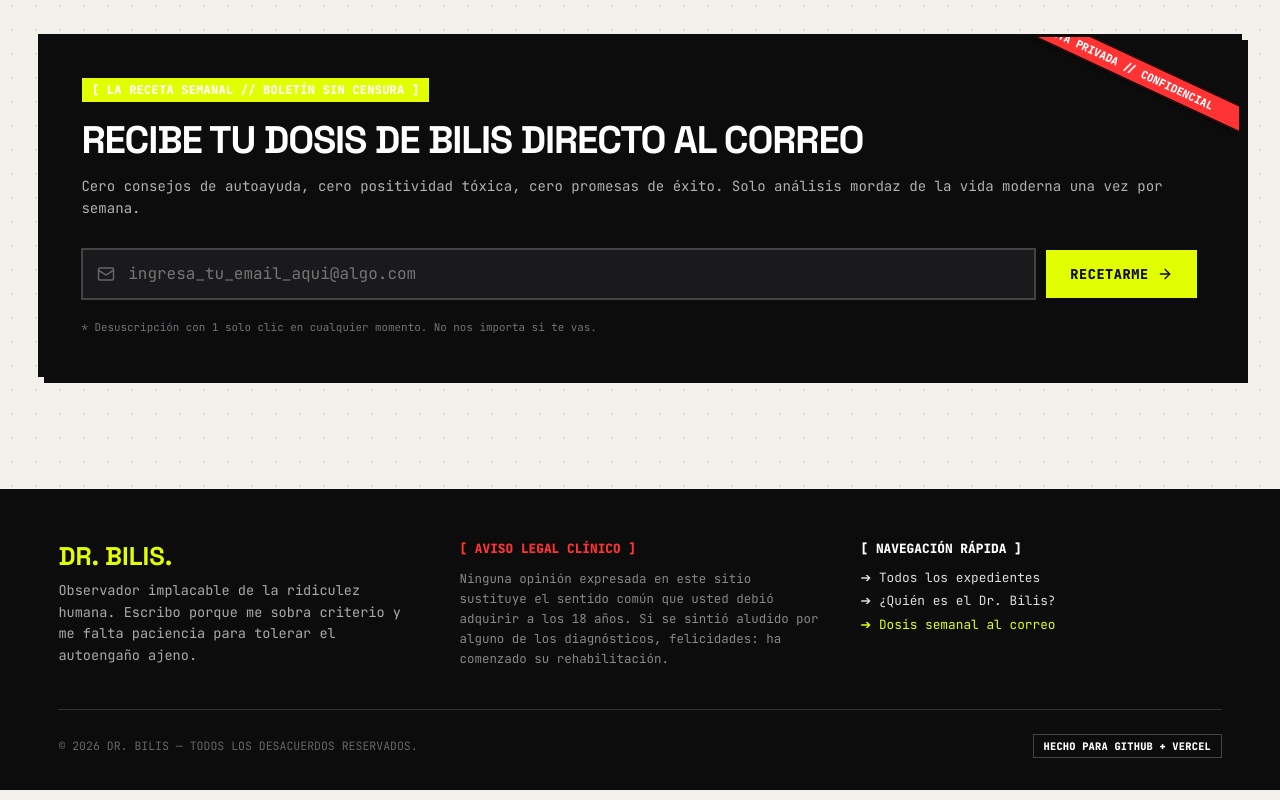
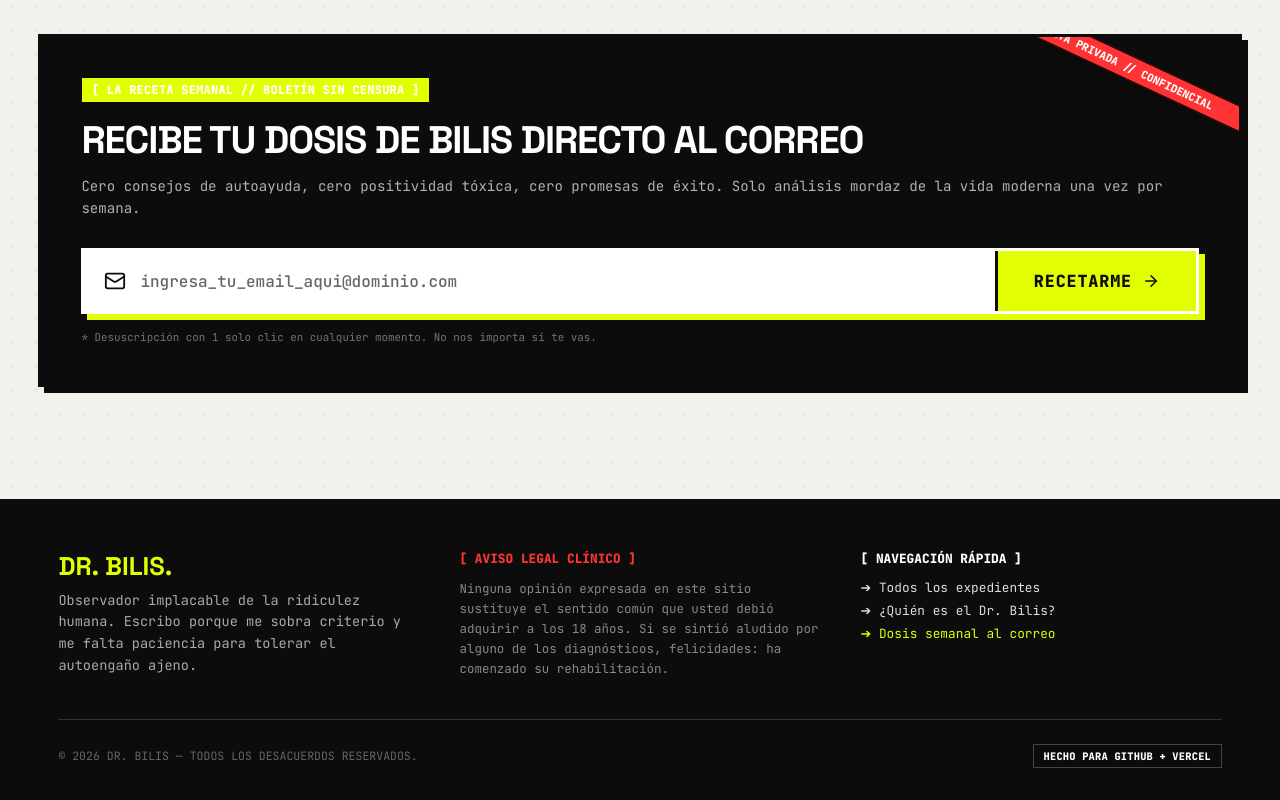
Before and after one commit to MayitoApps/dr-bilis-blog, a Next.js app: page / in a window 1280 px wide. Shown: the part 1182-1982 px from the top of the page. Built offline with nearby package versions, Linux system fonts and the light colour scheme; no server answers.

Commit message:
style: upgrade newsletter input to large prominent neo-brutalist action bar

```diff
--- a/src/app/globals.css
+++ b/src/app/globals.css
@@ -448,6 +448,105 @@ a {
   box-shadow: 0 2px 4px rgba(0,0,0,0.3);
 }
 
+/* Newsletter Input & Submit Action Bar */
+.newsletter-form-group {
+  display: flex;
+  align-items: stretch;
+  gap: 0;
+  width: 100%;
+  margin: 1.75rem 0 1rem;
+  border: 3.5px solid #ffffff;
+  box-shadow: 6px 6px 0px var(--accent-toxic);
+  background: #ffffff;
+}
+
+.newsletter-input-wrapper {
+  position: relative;
+  flex: 1 1 auto;
+  display: flex;
+  align-items: center;
+  background: #ffffff;
+}
+
+.newsletter-input-wrapper svg {
+  position: absolute;
+  left: 1.25rem;
+  color: #0c0c0c;
+  pointer-events: none;
+}
+
+.newsletter-input {
+  width: 100%;
+  min-height: 60px;
+  padding: 1rem 1.25rem 1rem 3.5rem;
+  background: #ffffff;
+  color: #0c0c0c;
+  border: none;
+  font-family: var(--font-mono);
+  font-size: 1.1rem;
+  font-weight: 700;
+  outline: none;
+  border-radius: 0;
+  box-sizing: border-box;
+}
+
+.newsletter-input::placeholder {
+  color: #666666;
+  font-size: 1rem;
+  font-weight: 500;
+}
+
+.newsletter-submit {
+  font-family: var(--font-mono);
+  font-size: 1.05rem;
+  font-weight: 900;
+  text-transform: uppercase;
+  letter-spacing: 0.05em;
+  padding: 1rem 2.25rem;
+  min-height: 60px;
+  background: var(--accent-toxic);
+  color: #0c0c0c;
+  border: none;
+  border-left: 3.5px solid #0c0c0c;
+  cursor: pointer;
+  display: inline-flex;
+  align-items: center;
+  justify-content: center;
+  gap: 0.6rem;
+  white-space: nowrap;
+  transition: all 0.12s ease;
+  user-select: none;
+}
+
+.newsletter-submit:hover {
+  background: #0c0c0c;
+  color: #ffffff;
+}
+
+.newsletter-submit:active {
+  background: var(--accent-danger);
+  color: #ffffff;
+}
+
+@media (max-width: 720px) {
+  .newsletter-form-group {
+    flex-direction: column;
+    border: none;
+    box-shadow: none;
+    gap: 0.85rem;
+    background: transparent;
+  }
+  .newsletter-input-wrapper {
+    border: 3px solid #ffffff;
+    box-shadow: 4px 4px 0px var(--accent-toxic);
+  }
+  .newsletter-submit {
+    border: 3px solid #ffffff;
+    box-shadow: 4px 4px 0px var(--accent-toxic);
+    width: 100%;
+  }
+}
+
 /* Modal */
 .modal-overlay {
   position: fixed;
--- a/src/components/NewsletterForm.tsx
+++ b/src/components/NewsletterForm.tsx
@@ -82,46 +82,28 @@ export function NewsletterForm() {
             <span>{feedbackMessage}</span>
           </div>
         ) : (
-          <form onSubmit={handleSubmit} style={{ display: 'flex', flexDirection: 'column', gap: '0.75rem' }}>
-            <div style={{ display: 'flex', flexWrap: 'wrap', gap: '0.5rem' }}>
-              <div style={{
-                position: 'relative',
-                flex: '1 1 280px',
-                display: 'flex',
-                alignItems: 'center'
-              }}>
-                <Mail size={18} style={{ position: 'absolute', left: '1rem', color: '#666' }} />
+          <form onSubmit={handleSubmit} style={{ width: '100%' }}>
+            <div className="newsletter-form-group">
+              <div className="newsletter-input-wrapper">
+                <Mail size={22} />
                 <input
                   type="email"
                   required
-                  placeholder="ingresa_tu_email_aqui@algo.com"
+                  placeholder="ingresa_tu_email_aqui@dominio.com"
                   value={email}
                   onChange={(e) => setEmail(e.target.value)}
                   disabled={status === 'loading'}
-                  style={{
-                    width: '100%',
-                    padding: '0.85rem 1rem 0.85rem 2.8rem',
-                    background: '#1a1a1c',
-                    color: '#ffffff',
-                    border: '2px solid #444',
-                    fontFamily: 'var(--font-mono)',
-                    fontSize: '16px',
-                    outline: 'none',
-                    borderRadius: 0,
-                    minHeight: '48px',
-                    boxSizing: 'border-box'
-                  }}
+                  className="newsletter-input"
                 />
               </div>
 
               <button
                 type="submit"
                 disabled={status === 'loading'}
-                className="brutal-btn"
-                style={{ padding: '0.85rem 1.5rem', whiteSpace: 'nowrap', minHeight: '48px' }}
+                className="newsletter-submit"
               >
                 {status === 'loading' ? 'EXPIDIENDO RECETA...' : 'RECETARME'}
-                <ArrowRight size={16} />
+                <ArrowRight size={18} />
               </button>
             </div>
 
```
